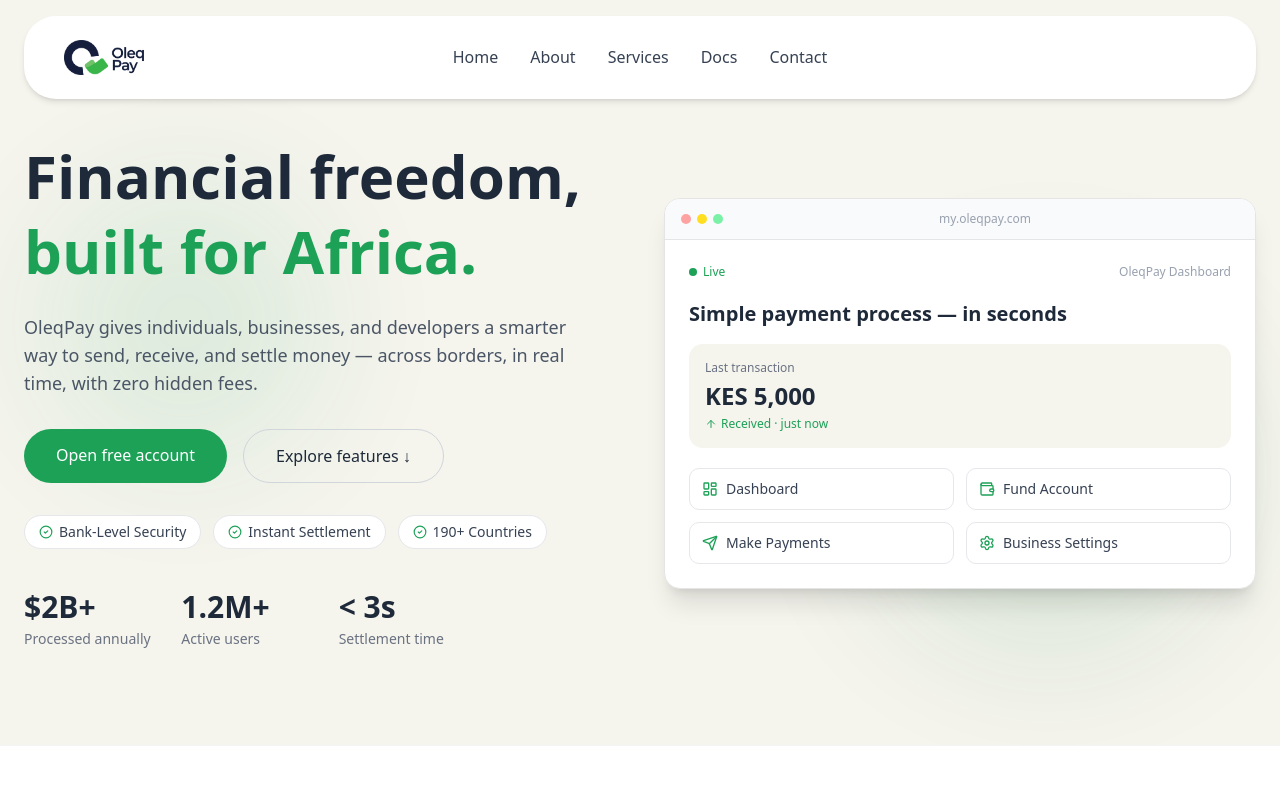
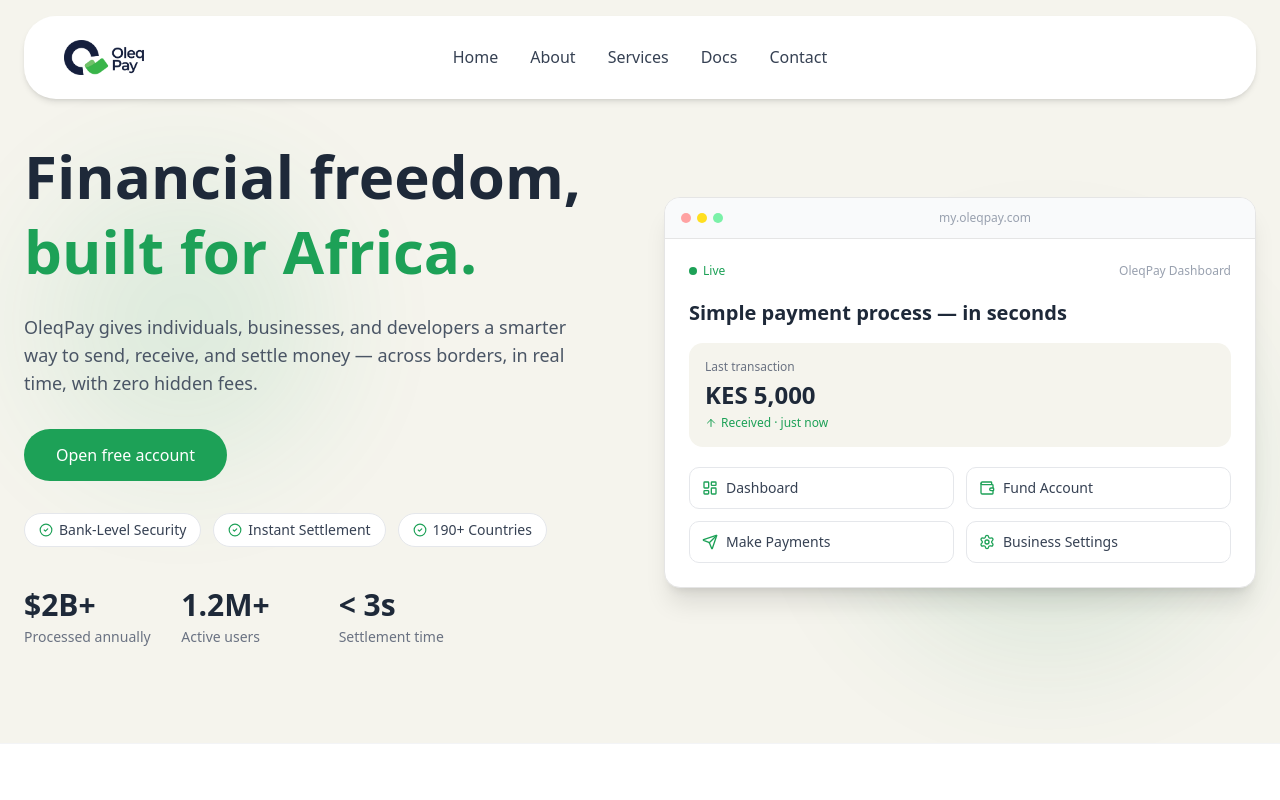
Before and after one commit to vicultr/oleqpay, a Next.js app: page / in a window 1280 px wide. Shown: the top 800 px of the page. Built offline with nearby package versions, Linux system fonts and the light colour scheme.

Commit message:
removed features href on homepage

```diff
--- a/app/page.tsx
+++ b/app/page.tsx
@@ -200,12 +200,6 @@
                 >
                   Open free account
                 </Link>
-                <a
-                  href="#features"
-                  className="px-8 py-3.5 rounded-full font-medium text-center border border-gray-300 hover:border-gray-400 transition"
-                >
-                  Explore features ↓
-                </a>
               </div>
 
               <div className="mt-8 flex flex-wrap gap-3">
```
